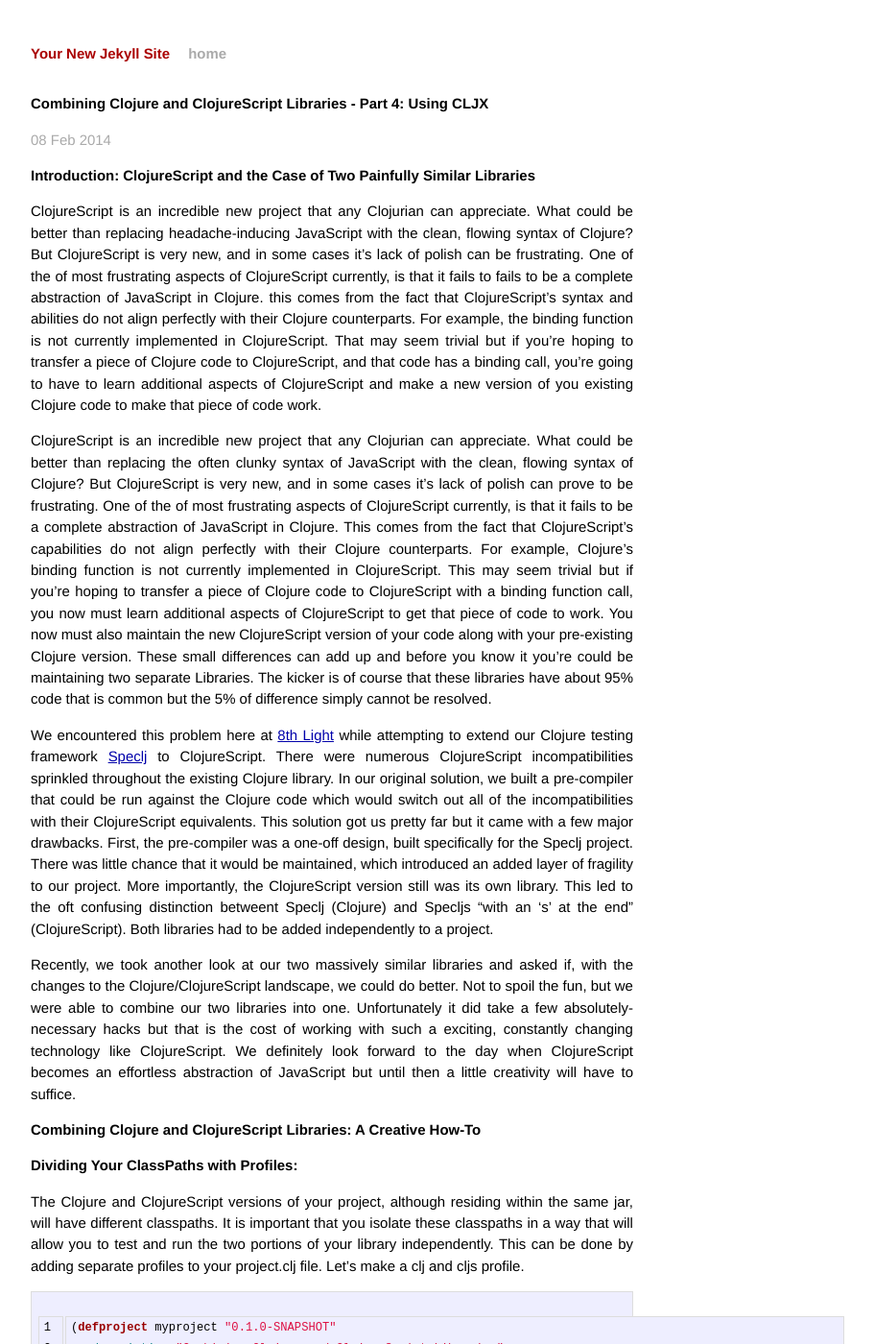
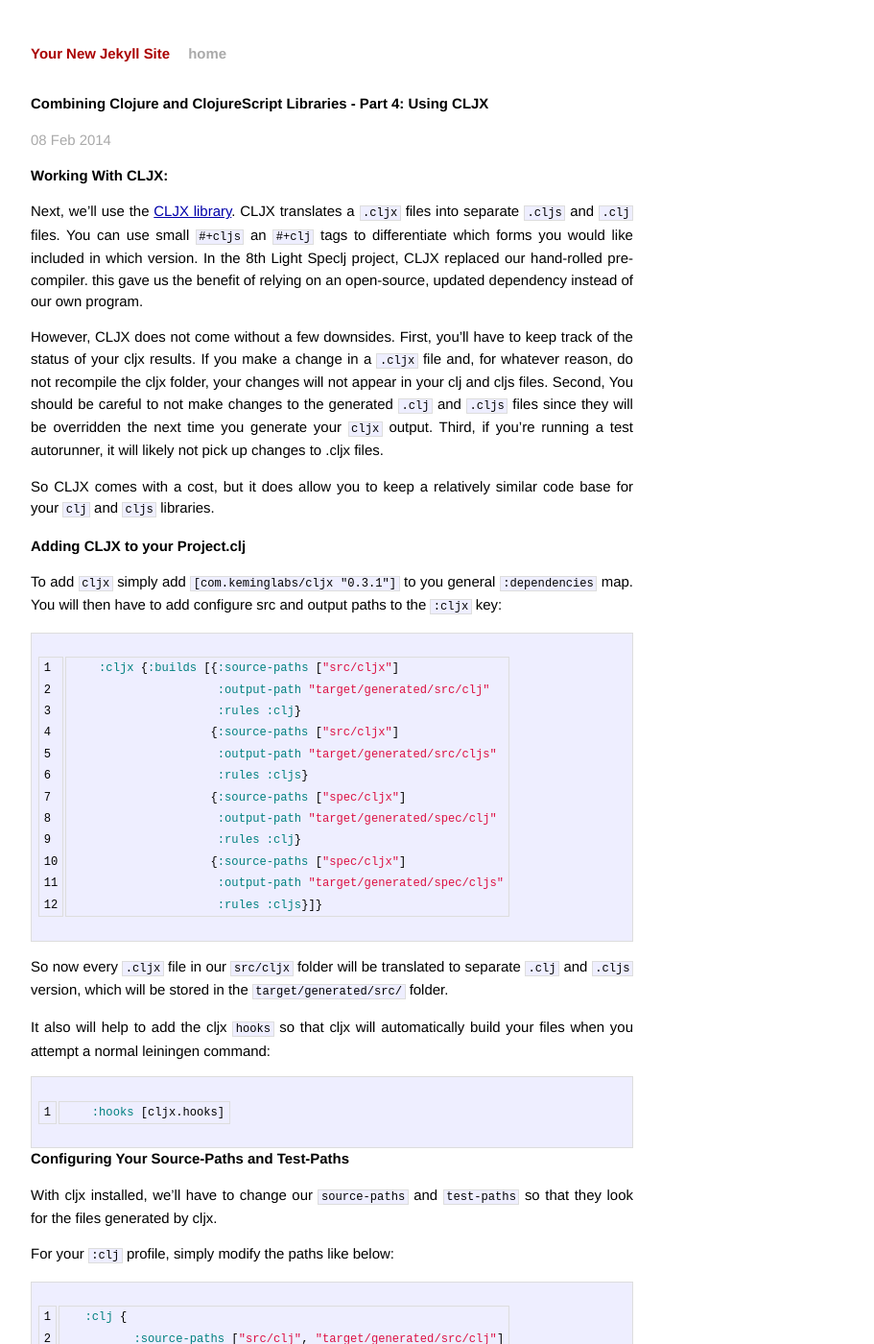
Before and after one commit to AndrewZures/AndrewZures.github.io, a Jekyll site: the page built from _posts/2014-02-08-clj-cljs-pt4-cljx.md, in a window 1280 px wide and 1400 px high. Shown: the whole window at 96% size, without its empty margins (294-1205 px from the left). Built offline with Jekyll 4.4.1, drawn with Linux system fonts in a browser that asks for light colours; Markdown is read by kramdown in place of the engine named in the settings; some of the changed text lies outside the part shown.

Commit message:
updated part 4 of clj/cljs

```diff
--- a/_posts/2014-02-08-clj-cljs-pt4-cljx.md
+++ b/_posts/2014-02-08-clj-cljs-pt4-cljx.md
@@ -7,45 +7,176 @@ categories: jekyll update
 
 [8thLight]: https://8thlight.com
 [speclj]:    https://github.com/slagyr/speclj
+[cljx]: https://8thlight.com
 
-####Introduction: ClojureScript and the Case of Two Painfully Similar Libraries
+#Working With CLJX:
 
-  ClojureScript is an incredible new project that any Clojurian can appreciate.  What could be better than replacing headache-inducing JavaScript with the clean, flowing syntax of Clojure?  But ClojureScript is very new, and in some cases it's lack of polish can be frustrating.  One of the of most frustrating aspects of ClojureScript currently, is that it fails to fails to be a complete abstraction of JavaScript in Clojure.  this comes from the fact that ClojureScript's syntax and abilities do not align perfectly with their Clojure counterparts.  For example, the binding function is not currently implemented in ClojureScript.  That may seem trivial but if you're hoping to transfer a piece of Clojure code to ClojureScript, and that code has a binding call, you're going to have to learn additional aspects of ClojureScript and make a new version of you existing Clojure code to make that piece of code work.
 
-  ClojureScript is an incredible new project that any Clojurian can appreciate.  What could be better than replacing the often clunky syntax of JavaScript with the clean, flowing syntax of Clojure?  But ClojureScript is very new, and in some cases it's lack of polish can prove to be frustrating.  One of the of most frustrating aspects of ClojureScript currently, is that it fails to be a complete abstraction of JavaScript in Clojure.  This comes from the fact that ClojureScript's capabilities do not align perfectly with their Clojure counterparts.  For example, Clojure’s binding function is not currently implemented in ClojureScript.  This may seem trivial but if you're hoping to transfer a piece of Clojure code to ClojureScript with a binding function call, you now must learn additional aspects of ClojureScript to get that piece of code to work.  You now must also maintain the new ClojureScript version of your code along with your pre-existing Clojure version.  These small differences can add up and before you know it you’re could be maintaining two separate Libraries.  The kicker is of course that these libraries have about 95% code that is common but the 5% of difference simply cannot be resolved.
+Next, we'll use the [CLJX library][cljx].  CLJX translates a `.cljx` files into separate `.cljs` and `.clj` files.  You can use small `#+cljs` an `#+clj` tags to differentiate which forms you would like included in which version.  In the 8th Light Speclj project, CLJX replaced our hand-rolled pre-compiler.  this gave us the benefit of relying on an open-source, updated dependency instead of our own program.
 
-  We encountered this problem here at [8th Light][8thLight] while attempting to extend our Clojure testing framework [Speclj] to ClojureScript.  There were numerous ClojureScript incompatibilities sprinkled throughout the existing Clojure library.  In our original solution, we built a pre-compiler that could be run against the Clojure code which would switch out all of the incompatibilities with their ClojureScript equivalents.  This solution got us pretty far but it came with a few major drawbacks.  First, the pre-compiler was a one-off design, built specifically for the Speclj project.  There was little chance that it would be maintained, which introduced an added layer of fragility to our project.  More importantly, the ClojureScript version still was its own library.  This led to the oft confusing distinction betweent Speclj (Clojure) and Specljs “with an ‘s’ at the end” (ClojureScript).  Both libraries had to be added independently to a project.
+However, CLJX does not come without a few downsides.  First, you'll have to keep track of the status of your cljx results. If you make a change in a `.cljx` file and, for whatever reason, do not recompile the cljx folder, your changes will not appear in your clj and cljs files.  Second, You should be careful to not make changes to the generated `.clj` and `.cljs` files since they will be overridden the next time you generate your `cljx` output.  Third, if you're running a test autorunner, it will likely not pick up changes to .cljx files.
 
-  Recently, we took another look at our two massively similar libraries and asked if, with the changes to the Clojure/ClojureScript landscape, we could do better.   Not to spoil the fun, but we were able to combine our two libraries into one.  Unfortunately it did take a few absolutely-necessary hacks but that is the cost of working with such a exciting, constantly changing technology like ClojureScript.  We definitely look forward to the day when ClojureScript becomes an effortless abstraction of JavaScript but until then a little creativity will have to suffice.
+So CLJX comes with a cost, but it does allow you to keep a relatively similar code base for your `clj` and `cljs` libraries.
 
-#Combining Clojure and ClojureScript Libraries: A Creative How-To
+#Adding CLJX to your Project.clj
 
-#Dividing Your ClassPaths with Profiles:
+To add `cljx` simply add `[com.keminglabs/cljx "0.3.1"]` to you general `:dependencies` map. You will then have to add configure src and output paths to the `:cljx` key:
 
-  The Clojure and ClojureScript versions of your project, although residing within the same jar, will have different classpaths.  It is important that you isolate these classpaths in a way that will allow you to test and run the two portions of your library independently.  This can be done by adding separate profiles to your project.clj file.  Let’s make a clj and cljs profile.
+{% highlight clojure linenos %}
+    :cljx {:builds [{:source-paths ["src/cljx"]
+                     :output-path "target/generated/src/clj"
+                     :rules :clj}
+                    {:source-paths ["src/cljx"]
+                     :output-path "target/generated/src/cljs"
+                     :rules :cljs}
+                    {:source-paths ["spec/cljx"]
+                     :output-path "target/generated/spec/clj"
+                     :rules :clj}
+                    {:source-paths ["spec/cljx"]
+                     :output-path "target/generated/spec/cljs"
+                     :rules :cljs}]}
+{% endhighlight %}
+
+So now every `.cljx` file in our `src/cljx` folder will be translated to separate `.clj` and `.cljs` version, which will be stored in the `target/generated/src/` folder.
+
+It also will help to add the cljx `hooks` so that cljx will automatically build your files when you attempt a normal leiningen command:
+
+{% highlight clojure linenos %}
+    :hooks [cljx.hooks]
+{% endhighlight %}
+
+
+#Configuring Your Source-Paths and Test-Paths
+
+With cljx installed, we'll have to change our `source-paths` and `test-paths` so that they look for the files generated by cljx.
+
+For your `:clj` profile, simply modify the paths like below:
+
+{% highlight clojure linenos %}
+   :clj {
+          :source-paths ["src/clj", "target/generated/src/clj"]
+          :test-paths ["spec/clj", "target/generated/spec/clj"]
+   }
+{% endhighlight %}
+
+For your `:cljs` you new source and test resources will both go in `:source-paths` collection:
+
+
+{% highlight clojure linenos %}
+   {:source-paths ["src/cljs"
+                   "spec/cljs"
+                   "target/generated/src/cljs"
+                   "target/generated/spec/cljs"]
+          :compiler {:output-to "target/tests.js"
+                     :pretty-print true}
+          :notify-command run-specs}
+{% endhighlight %}
+
+
+We're almost done.  With cljx `hooks` in your `project.clj`, cljx will auto-generate files before you run you Clojure tests.  However, for ClojureScript we'll have to test leiningen to compile before we run tests.  We can do this easily by changing our `cljs-test` alias:
+
+
+{% highlight clojure linenos %}
+   :aliases { "cljs-test" ["do" "cljx," "with-profile" "cljs" "cljsbuild" "test"] }
+{% endhighlight %}
+
+We also are little more concerned about the `target` directory.  So we may want to clean that directory before regenerating our cljx code.  We can add a few aliases that help us with that:
+
+{% highlight clojure linenos %}
+    :aliases { "clj-clean-test" ["do" "clean," "clj-test"]
+               "cljs-clean-test" ["do" "clean," "cljs-test"]
+            }
+{% endhighlight %}
+
+Lastly, we can add a final alias that will run both our `clj` and `cljs` tests in one command:
+
+{% highlight clojure linenos %}
+
+    :aliases { "all-tests" ["do" "clean," "clj-test," "cljs-test"] }
+{% endhighlight %}
+
+Now our `project.clj` file is updated. We should now be able to add a `.cljx` file to our project and it will generate separate but similar `.clj` and `.cljs` files.
+
+#Adding a .cljx File to your Project
+
+If you are using the [sample project][sample_project] you'll see that the we already have `src/clj/myproject/core.clj` and `src/cljs/myproject/core.cljs`.  We'll create a similar structure for your `.cljx` files.
+
+
+Let's make `src/cljx/myproject/` folder and add `shared_file.cljx` to the new folder.  Next, let's make `spec/cljx/myproject/` folder and add `shared_file_spec.cljx`.
+
+In `shared_file.cljx` add:
+
+{% highlight clojure linenos %}
+
+(ns myproject.shared-file)
+
+(defn multiply [x y]
+  (* x y)
+)
+
+{% endhighlight %}
+\*
+
+In `shared_file_spec.cljx` add:
+
+{% highlight clojure linenos %}
+
+(ns myproject.shared-file-spec
+  (#+clj :require #+cljs :require-macros [speclj.core :refer [describe it should=]])
+  (:require [speclj.core]
+            [myproject.shared-file :as shared-file]))
+
+(describe "sample cljx file"
+
+   (it "uses cljx files to generate tested code in clj an cljx"
+      (should= 12 (shared-file/multiply 3 4)))
+)
+
+{% endhighlight %}
+
+
+As you can see, the spec file includes `#+clj` and `#+cljs` tags. For this file, that means that cljx will add `:require` to the clojure version of the file and `:require-macros` to the Clojure version of the file.  These tags will include or exclude the entire form that follows them.  So one tag can include/exclude an entire function.
+
+
+#Run our Tests with A CLJX file
+
+
+Now that we have cljx set up and a `.cljx` file and test file, we can run `lein clj-clean-test` and `lein cljs-clean-test`.  Both should evaluate the `multiply` test included in the single `.cljx` file.
+
+
+#Where We Are
+
+Now we have a single `.cljx` source and spec file that will be generated into separate `.clj` and `.cljs` files.  And we can our code in both Clojure and ClojureScript.  In [Part 5][part_5] we will finall get to writing some code that will help us build one functional source for Clojure and Clojurescript.
+
+
+-----
+
+For reference, here is a look at the final `project.clj` file:
 
 {% highlight clojure linenos %}
 (defproject myproject "0.1.0-SNAPSHOT"
   :description "Combining Clojure and ClojureScript Libraries"
 
     :dependencies [[org.clojure/clojure "1.5.1"]
-                     [speclj "2.9.4"]]
+                   [speclj "2.9.4"]
+                   [com.keminglabs/cljx "0.3.1"]
+                   ]]
 
     :plugins [[speclj "6.9.4"]]
 
     :aliases {  "clj-test" ["with-profile","clj","spec"]
-                "clj-test-auto"  ["with-profile","clj","spec", "-a"]
+                "clj-clean-test" ["do" "clean," "clj-test"]
                 "cljs-test" ["with-profile","cljs", "cljsbuild", "test"]
-                "cljs-test-auto" ["with-profile","cljs", "cljsbuild", "auto"]
+                "cljs-clean-test" ["do" "clean," "cljs-test"]
+                "all-tests" ["do" "clean," "clj-test," "cljs-test"]
             }
 
 
     :profiles {
-         :dev { }
 
          :clj {
-             :source-paths ["src/clj"]
-             :test-paths ["spec/clj"]
+                :source-paths ["src/clj", "target/generated/src/clj"]
+                :test-paths ["spec/clj", "target/generated/spec/clj"]
          }
 
          :cljs {:dependencies [[org.clojure/clojurescript "0.0-2014"] ;necessary for current version of speclj
@@ -55,7 +186,10 @@ categories: jekyll update
 
                :cljsbuild ~(let [run-specs ["bin/speclj" "target/tests.js"]]
                    {:builds
-                       {:dev {:source-paths ["src/cljs"  "spec/cljs"]
+                       {:dev {:source-paths ["src/cljs"
+                                             "spec/cljs"
+                                             "target/generated/src/cljs"
+                                             "target/generated/spec/cljs"]
                               :compiler {:output-to "target/tests.js"
                                          :pretty-print true}
                               :notify-command run-specs}}
@@ -63,55 +197,20 @@ categories: jekyll update
 
               }
         }
+
+    :hooks [cljx.hooks]
+    :cljx {:builds [{:source-paths ["src/cljx"]
+                     :output-path "target/generated/src/clj"
+                     :rules :clj}
+                    {:source-paths ["src/cljx"]
+                     :output-path "target/generated/src/cljs"
+                     :rules :cljs}
+                    {:source-paths ["spec/cljx"]
+                     :output-path "target/generated/spec/clj"
+                     :rules :clj}
+                    {:source-paths ["spec/cljx"]
+                     :output-path "target/generated/spec/cljs"
+                     :rules :cljs}]}
+
 )
 {% endhighlight %}
-
-Now we can manipulate the two classpaths independently of each other.  However, you should still be wary of the fact that the two paths will have to get along somewhat when we put everything together.  This is especially the case for .clj files in your :cljs profile.  With separate profiles you can two different .clj files with the exact same name - one in the clj profile path and the other in the cljs profile path.  Only a single file-name.clj can exist when we combine the paths.
-
-
-#Generating Code using CLJX:
-
-Next, we'll use the CLJX library.  CLJX translates a .cljx files into separate cljs and clj files.  You can use small #+cljs an #+clj tags to differentiate which forms you would like to be in which version.  In the 8th Light Speclj project, CLJX replaced our hand-rolled pre-compiler.  this gave us the benefit of relying on an open-source, updated dependency instead of our own little program.
-
-lets configure it:
-
--project.clj changes
--note location of information
-
-However, CLJX can be a little tricky.  The hardest part may be just keeping everything straight.  All shared clj and cljs files must be renamed as .cljx files.  Normally, these files will be in your src file just like the other source files.  However, they will generate .clj and cljs files in a separate location, normal something like target/generated/.  So now some your “true” source code is in your src file while a good amount could be in your target/generated file.   This also means that your project.clj src and test maps will have to be updated with your target/generated equivalents.
-
-#Using Platform Files to Generate Polymorphic Action:
-
-For most Clojure/ClojureScript discrepancies, a platform dependency will do the trick.  Make two files with the same name - one a .clj and the other .cljs.  Add them to their respective src folders.  For any Clojure/ClojureScript discrepancy add matching functions to each file and implement the platform’s version of that functionality.
-
-For most cases you can simply :require the file, although it’s best if you use an alias since ClojureScript effectively requires aliases for its imports.  Clojure will obviously find the .clj version of your platform file and run based off of that.  ClojureScript will do the same for the .cljs file.  Here are a few examples:
-
-- throw error
-- add
-
-#When All Else Fails, Add an IF:
-
-But some issues can’t be brushed away through runtime polymorphism.  For example, a Throwable is required to be defined at Compile time.  Our previous platform strategy won’t work.  Instead we’ll be limited to macros and we’ll nefariously switch compile time object types during macro expansion.  We’ll do this by determining if a macro file is expanding in a clojure or clojurescript context.  This is the necessary-hack portion of the how-to.
-
-We’ll determine the macro expansion context by simply checking to see if a file necessary to cljs compilation is present.  This is fragile since that file could change or something, really anything could change the feedback for the if statement leaving us with a broken program.  But such life in the land of ClojureScript.  Here is an example of what might work:
-
-- cljs hack
-
-So here, we’re seeing if we can find the cljs.analyzer namespace and choose which compile-time pieces to add to our macros based off of that result.
-
-Of course clojure macros are a monster in themselves but for this how-to you really don’t need to know much other than that the form after the tilde will be evaluated during expansion time, meaning that at compile time the if statement will be gone and the only thing that will remain will be the result of that if statement.  So by compile time all that should be left is exactly what we want for each platform.  Here is an example using the Throwable object in Java.
-
-- throwable
-
-#NS-Resolve Your Last Concerns Away
-
-So we’re so close to being done but you might run into one additional problem.  What if the cljs part of your (cljs?) hack references a cljs file?  clojure will attempt to find the namespace before the if statement is evaluated, thus you’ll get a compile time error.  Here is an example of this error:
-
--cljs-compiler issue
-
-We can get around this by using “ns-resolve”  with a namespace and function argument.  Now the cljs.compiler namespace will not need to be resolved until runtime and only when it runs.  Since that code shouldn’t be called in the first place.
-
-
-#Combining it All into One:
-
-So now things finally work.  Let’s combine them into one jar and see if it runs in both clojure and clojurescript.  For this we’ll create a production profile that will combine our clj and cljs files.
```
Also changed, not shown: _posts/2014-02-08-clj-cljs-pt3-dividing-profiles.md (+0 -4 lines).
